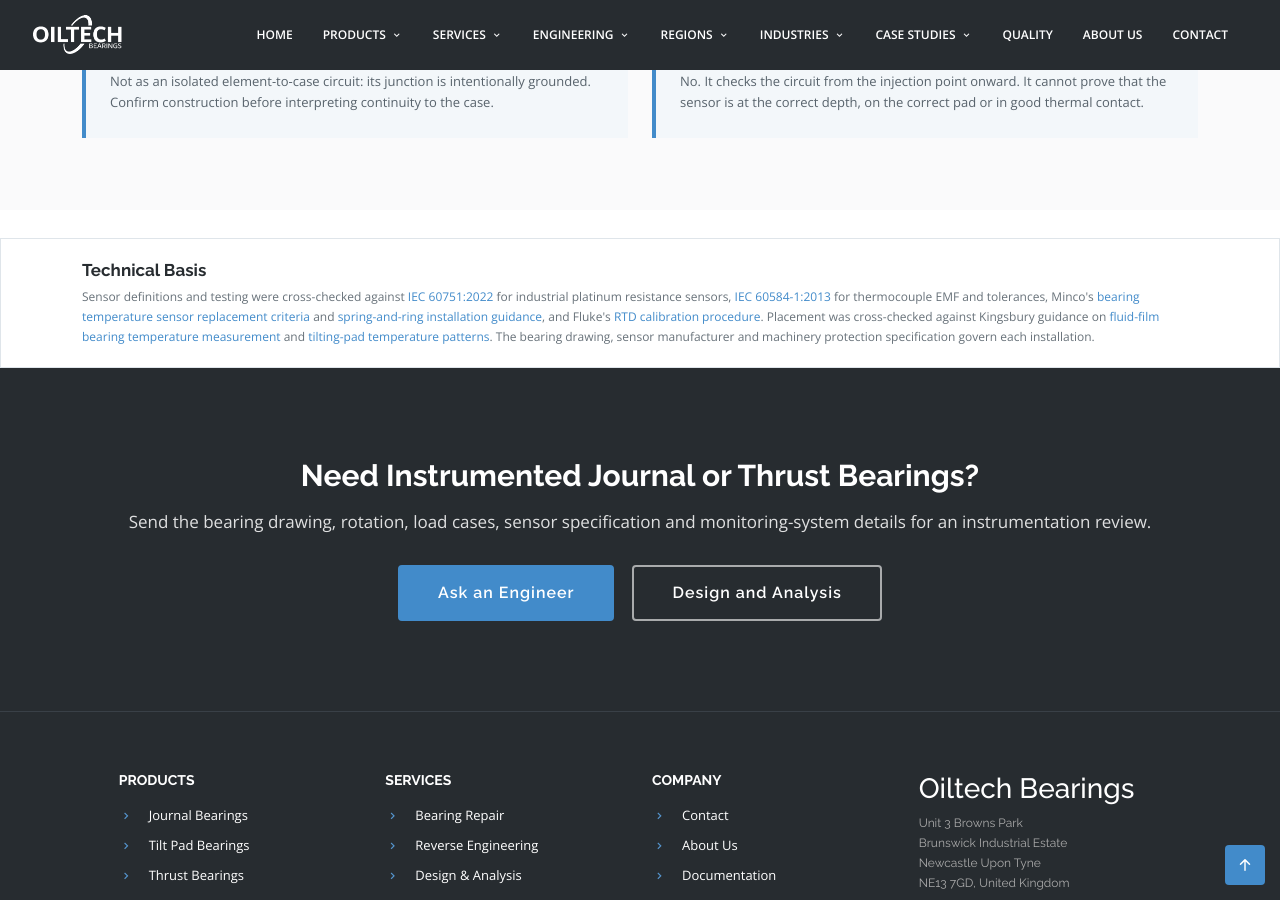
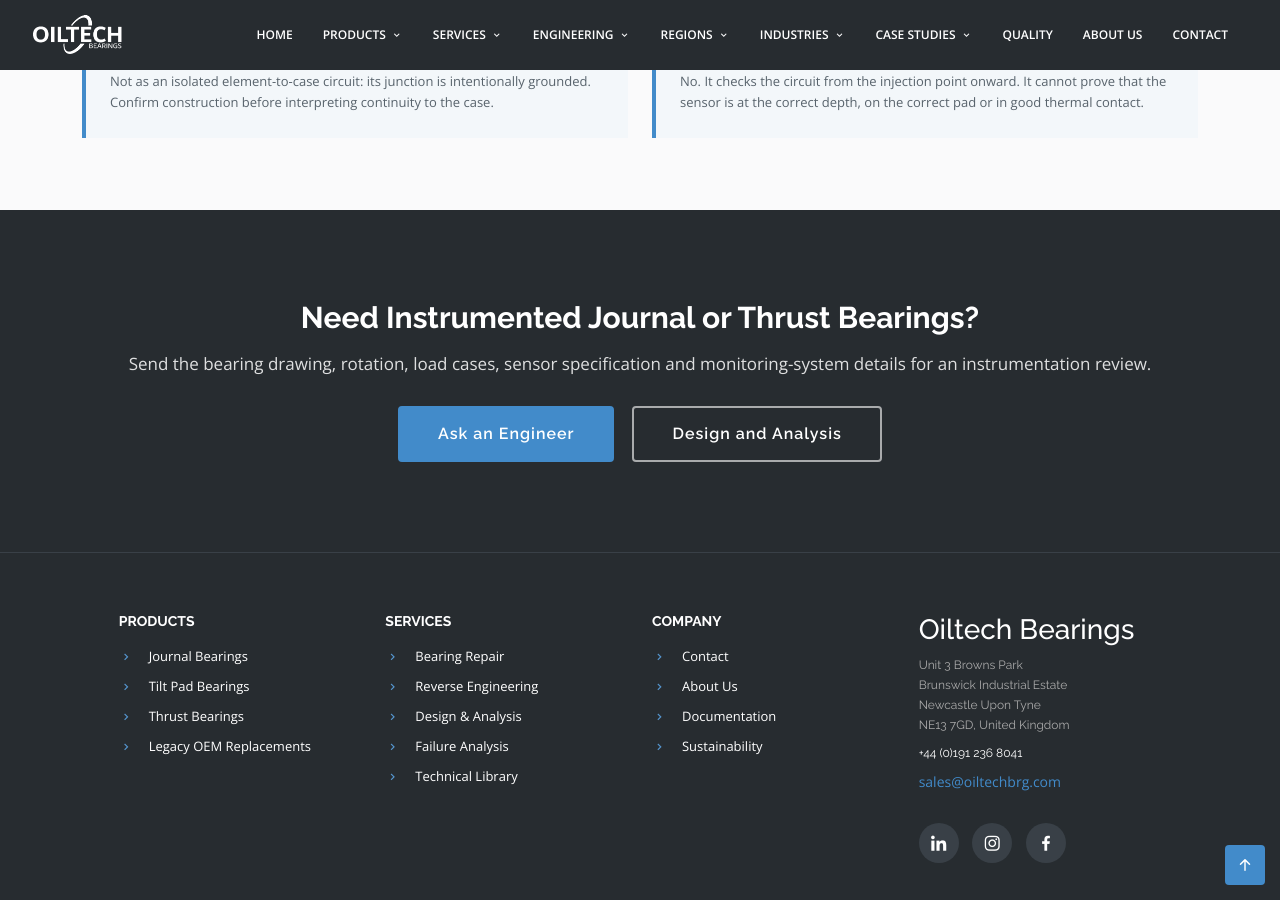
Before and after one commit to fractionerp/oiltechbrg.com, a Jekyll site: the page built from bearing-temperature-sensors.html, in a window 1280 px wide and 900 px high, scrolled down 8077 px. Built offline with Jekyll 4.4.1, drawn with Linux system fonts in a browser that asks for light colours.

Commit message:
docs: remove sensor source note

```diff
--- a/bearing-temperature-sensors.html
+++ b/bearing-temperature-sensors.html
@@ -256,13 +256,6 @@
   </div>
 </section>
 
-<section class="rules-source-note sensor-source">
-  <div class="container">
-    <h2>Technical Basis</h2>
-    <p>Sensor definitions and testing were cross-checked against <a href="https://webstore.iec.ch/en/publication/63753">IEC 60751:2022</a> for industrial platinum resistance sensors, <a href="https://webstore.iec.ch/en/publication/2521">IEC 60584-1:2013</a> for thermocouple EMF and tolerances, Minco's <a href="https://www.minco.com/wp-content/uploads/ei957.pdf">bearing temperature sensor replacement criteria</a> and <a href="https://www.minco.com/wp-content/uploads/Instructions-Temperature-Sensor-in-Thrust-Bearing-Using-the-Spring-and-Ring-Method-for-Case-Style-B-EI-181-665-2231023-1-G-1-1.pdf">spring-and-ring installation guidance</a>, and Fluke's <a href="https://www.fluke.com/en-ca/learn/blog/calibration/calibrating-and-testing-rtd-sensors">RTD calibration procedure</a>. Placement was cross-checked against Kingsbury guidance on <a href="https://www.kingsbury.com/temperature-measurement-in-fluid-film-bearings/">fluid-film bearing temperature measurement</a> and <a href="https://www.kingsbury.com/shoe-temperature-patterns/">tilting-pad temperature patterns</a>. The bearing drawing, sensor manufacturer and machinery protection specification govern each installation.</p>
-  </div>
-</section>
-
 <section class="final-cta">
   <div class="container"><div class="text-center">
     <h3>Need Instrumented Journal or Thrust Bearings?</h3>
```
